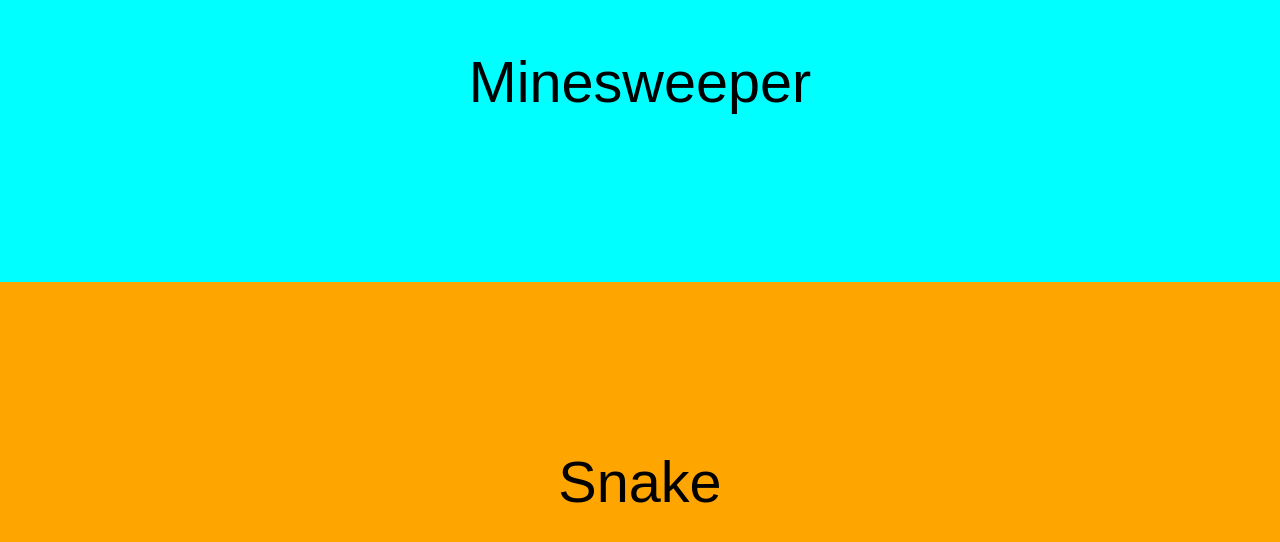
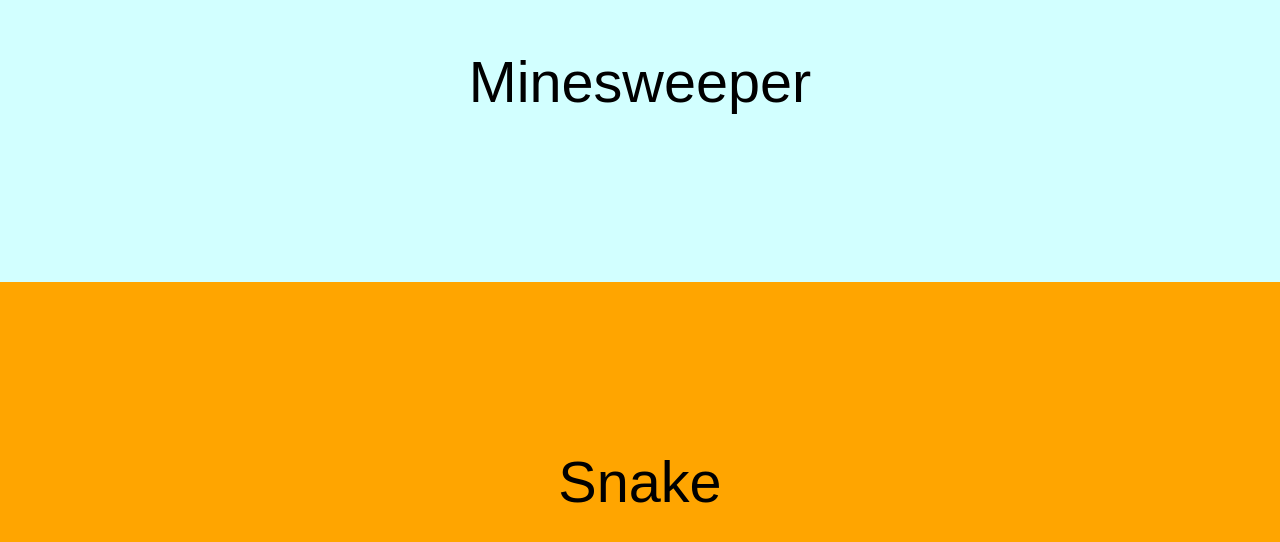
Before and after one commit to dsmith2708/angular-games-app, an Angular app: page /home in a window 1280 px wide. Shown: the part 118-660 px from the top of the page. Built offline with nearby package versions, Linux system fonts and the light colour scheme.

Commit message:
homepage complete

```diff
--- a/src/app/home/home.component.css
+++ b/src/app/home/home.component.css
@@ -4,6 +4,7 @@
     align-items: center;
     height: 100%;
 }
+
 .flex-item {
     display: flex;
     margin: auto;
@@ -12,14 +13,22 @@
     text-align: center;
     align-items: center;
     justify-content: center;
+    cursor: pointer;
 }
 
 .orange-background {
     background-color: orange;
 }
+.orange-background:hover {
+    background-color: rgb(251, 255, 0);
+}
 .blue-background {
     background-color: cyan;
 }
+.blue-background:hover {
+    background-color: rgb(210, 255, 255);
+}
+
 .game-text {
     font-family: Arial, Helvetica, sans-serif;
     font-size: 4.5vw;
--- a/src/app/home/home.component.html
+++ b/src/app/home/home.component.html
@@ -1,8 +1,8 @@
 <div class="flex-container">
-  <div class="flex-item blue-background">
-    <p class="game-text">Minesweeper</p>
+  <div routerLink="/minesweeper" class="flex-item game-text blue-background">
+    Minesweeper
   </div>
-  <div class="flex-item orange-background">
-    <p class="game-text">Snake</p>
+  <div routerLink="/snake" class="flex-item game-text orange-background">
+    Snake
   </div>
 </div>
```
